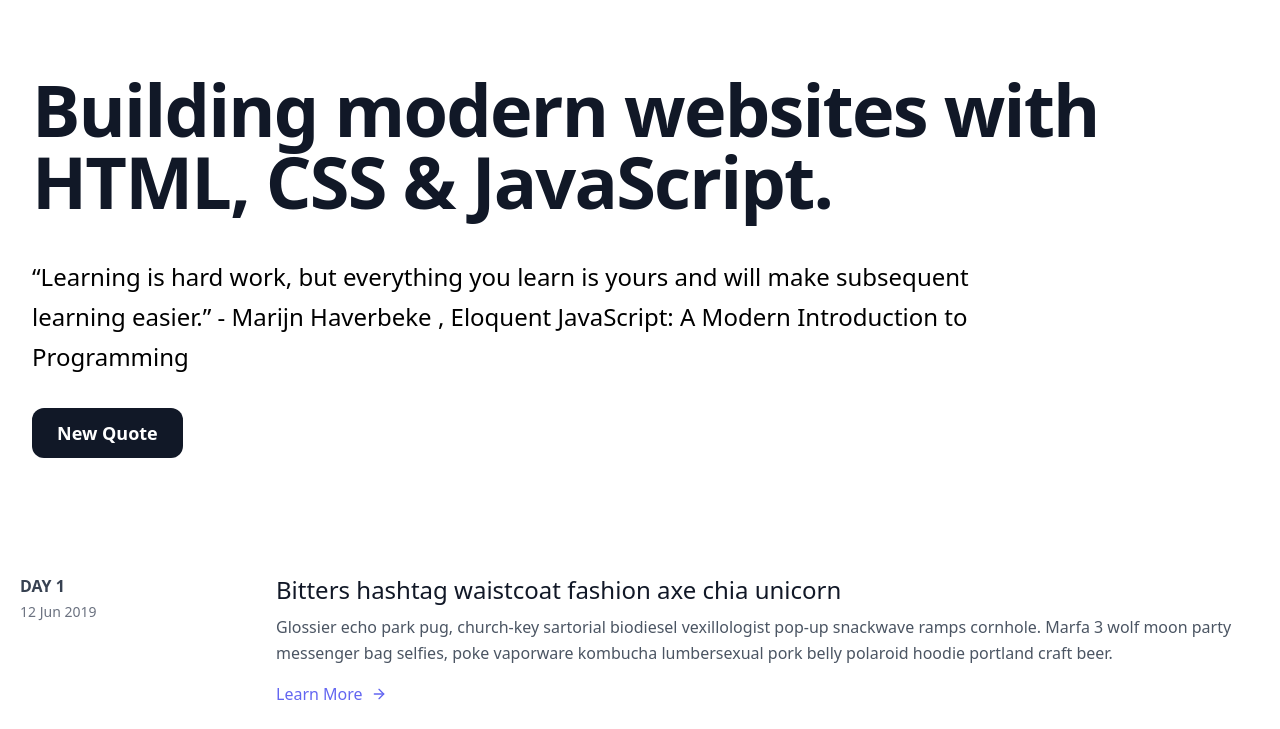
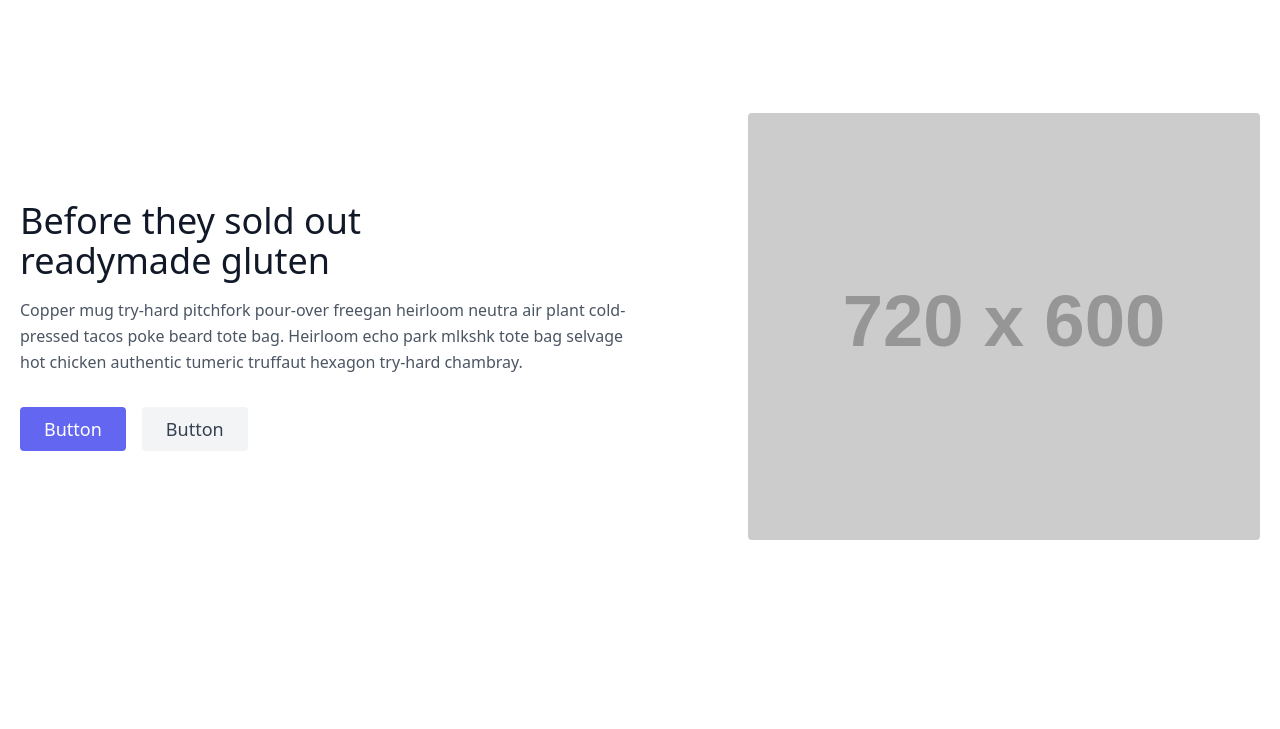
Before and after one commit to thatbeautifuldream/frontend-practice, a plain HTML site: page index.html in a window 1280 px wide. Shown: the part 63-792 px from the top of the page. Drawn offline with nearby package versions, Linux system fonts and the light colour scheme; placeholder pictures from the web are drawn by us.

Commit message:
hero section added hedding removed

```diff
--- a/index.html
+++ b/index.html
@@ -13,10 +13,11 @@
   </head>
   <body>
     <!-- hedder starts here -->
-    <header class="text-gray-600 body-font ">
+    <header class="text-gray-600 body-font">
       <div
         class="
           container
+          mx-auto
           flex flex-wrap
           p-5
           flex-col
@@ -89,68 +90,100 @@
       </div>
     </header>
     <!-- hedder ends here -->
-    <!-- tailwind style starts here -->
-    <div class="px-4 sm:px-6 md:px-8 mb-14 sm:mb-20 xl:mb-8 mx-auto">
+    <!-- hero section starts here -->
+    <section class="text-gray-600 body-font">
+      <div
+        class="
+          container
+          mx-auto
+          flex
+          px-5
+          py-24
+          md:flex-row
+          flex-col
+          items-center
+        "
+      >
+        <div
+          class="
+            lg:flex-grow
+            md:w-1/2
+            lg:pr-24
+            md:pr-16
+            flex flex-col
+            md:items-start
+            md:text-left
+            mb-16
+            md:mb-0
+            items-center
+            text-center
+          "
+        >
           <h1
             class="
-          text-4xl
-          sm:text-6xl
-          lg:text-7xl
-          leading-none
-          font-extrabold
-          tracking-tight
+              title-font
+              sm:text-4xl
+              text-3xl
+              mb-4
+              font-medium
               text-gray-900
-          mt-10
-          mb-8
-          sm:mt-14
-          sm:mb-10
             "
           >
-        Building modern websites with HTML, CSS & JavaScript.
+            Before they sold out <br class="hidden lg:inline-block" />readymade
+            gluten
           </h1>
-      <p
-        id="quoteDisplay"
+          <p class="mb-8 leading-relaxed">
+            Copper mug try-hard pitchfork pour-over freegan heirloom neutra air
+            plant cold-pressed tacos poke beard tote bag. Heirloom echo park
+            mlkshk tote bag selvage hot chicken authentic tumeric truffaut
+            hexagon try-hard chambray.
+          </p>
+          <div class="flex justify-center">
+            <button
               class="
-          max-w-screen-lg
+                inline-flex
+                text-white
+                bg-indigo-500
+                border-0
+                py-2
+                px-6
+                focus:outline-none
+                hover:bg-indigo-600
+                rounded
                 text-lg
-          sm:text-2xl
-          sm:leading-10
-          font-medium
-          mb-10
-          sm:mb-11
               "
             >
-        “Learning is hard work, but everything you learn is yours and will make
-        subsequent learning easier.” - Marijn Haverbeke , Eloquent JavaScript: A
-        Modern Introduction to Programming
-      </p>
-      <a
+              Button
+            </button>
+            <button
               class="
-          w-full
-          sm:w-auto
-          flex-none
-          bg-gray-900
-          hover:bg-gray-700
-          text-white text-lg
-          leading-6
-          font-semibold
-          py-3
+                ml-4
+                inline-flex
+                text-gray-700
+                bg-gray-100
+                border-0
+                py-2
                 px-6
-          border border-transparent
-          rounded-xl
-          focus:ring-2
-          focus:ring-offset-2
-          focus:ring-offset-white
-          focus:ring-gray-900
                 focus:outline-none
-          transition-colors
-          duration-200
+                hover:bg-gray-200
+                rounded
+                text-lg
               "
-        onclick="newQuote()"
-        >New Quote</a
             >
+              Button
+            </button>
           </div>
-    <!-- tailwind style endss here -->
+        </div>
+        <div class="lg:max-w-lg lg:w-full md:w-1/2 w-5/6">
+          <img
+            class="object-cover object-center rounded"
+            alt="hero"
+            src="https://dummyimage.com/720x600"
+          />
+        </div>
+      </div>
+    </section>
+    <!-- hero section ends here -->
     <!-- blog section starts here -->
     <section class="text-gray-600 body-font overflow-hidden mx-auto">
       <div class="container px-5 py-24 mx-auto">
```
Lines whose indentation alone changed are shown as unchanged.
